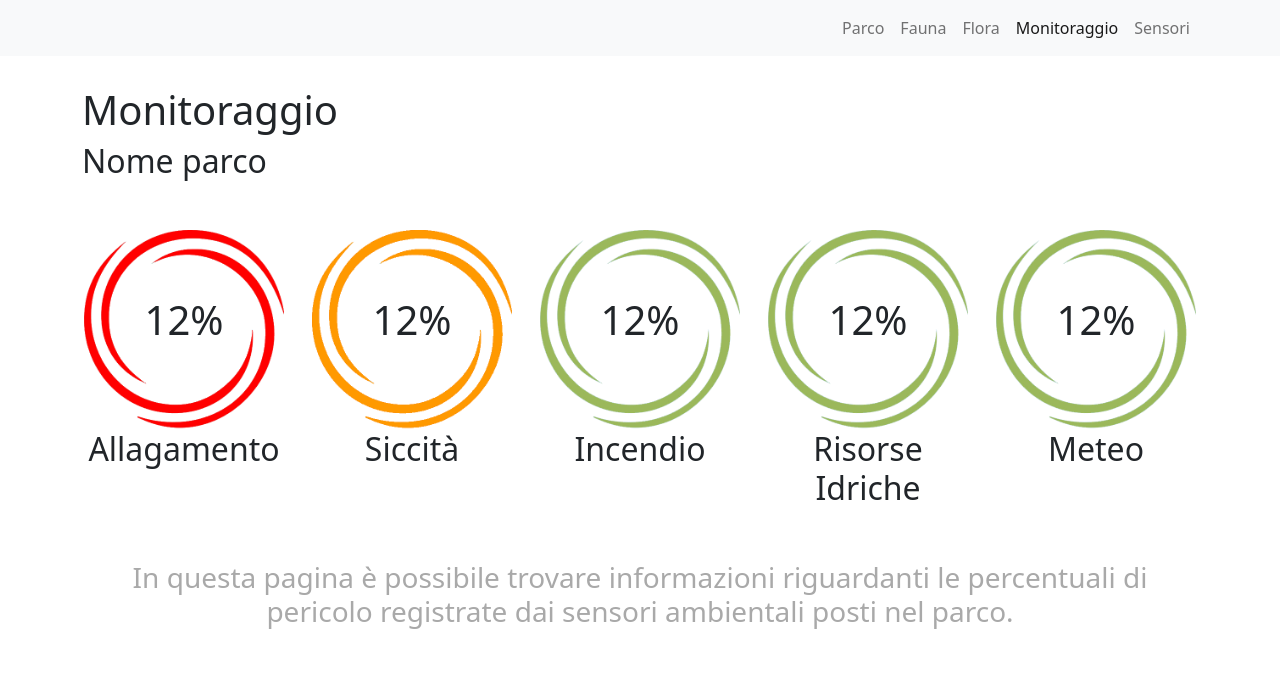
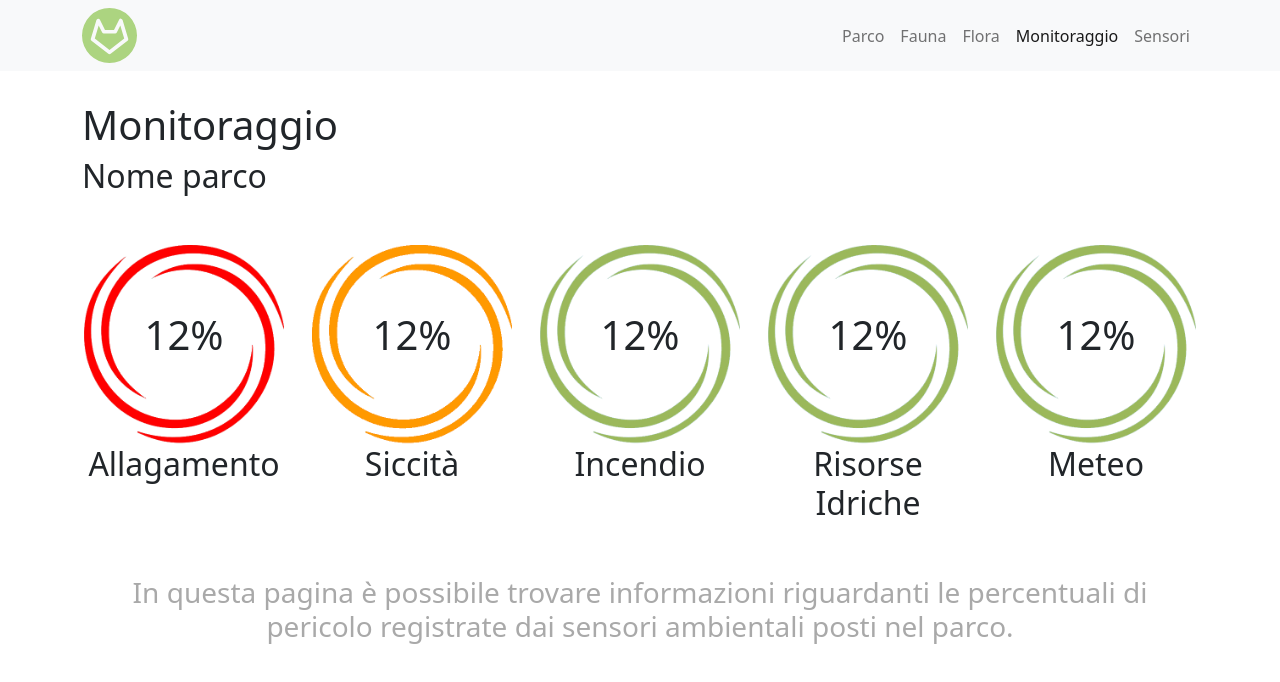
Before and after one commit to luiss07/SistemaMonitoraggioAmbientale, a website: page ui/index.html in a window 1280 px wide. Drawn offline with nearby package versions, Linux system fonts and the light colour scheme; no server answers.

Commit message:
fixed logo path

```diff
--- a/ui/navbar.html
+++ b/ui/navbar.html
@@ -1,7 +1,7 @@
 <nav class="navbar navbar-expand-sm navbar-light bg-light">
     <div class="container">
 
-        <img src="../images/Logo1.svg" alt="" style="width: 55px;">
+        <img src="../images/Logo.svg" alt="" style="width: 55px;">
         <button class="navbar-toggler" type="button" data-bs-toggle="collapse" data-bs-target="#navbarNav" aria-controls="navbarNav" aria-expanded="false" aria-label="Toggle navigation">
             <span class="navbar-toggler-icon"></span>
         </button>
```
